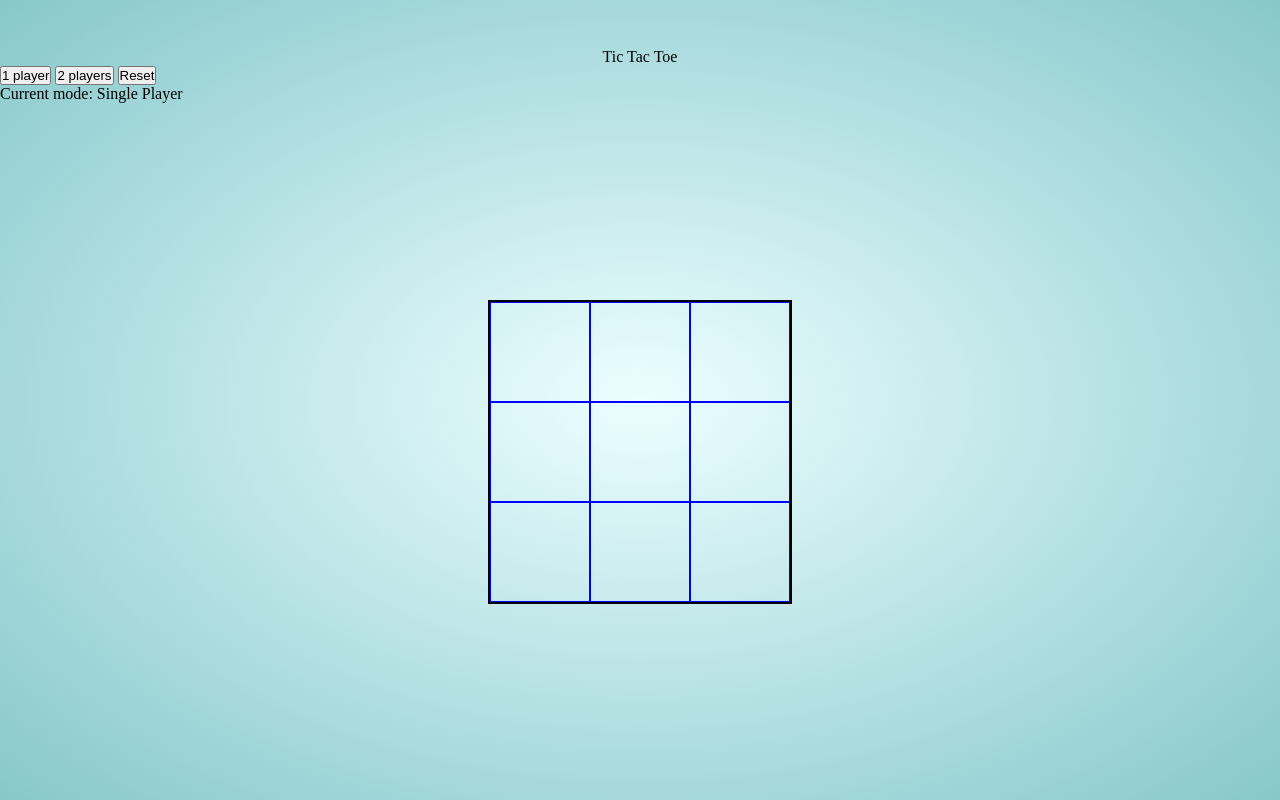
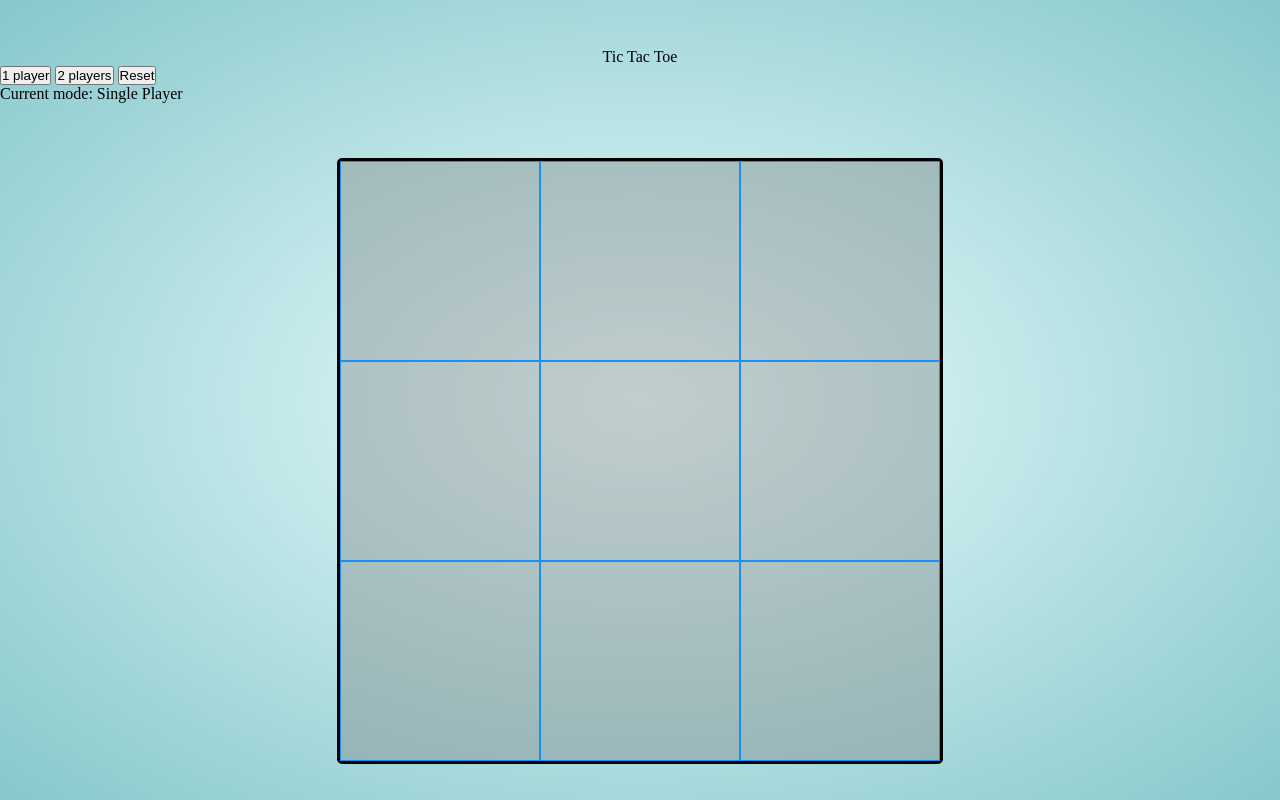
Before and after one commit to MC-GH/Tic-Tac-Toe, a plain HTML site: page html/index.html in a window 1280 px wide. Both pictures are taken after a click on the button "1 player". Drawn offline with Linux system fonts and the light colour scheme.

Commit message:
reset function and switch players

```diff
--- a/css/styles.css
+++ b/css/styles.css
@@ -16,6 +16,10 @@ header {
     padding-top: 3rem;
 }
 
+#winner {
+    height: 18.4px;
+}
+
 main {
     flex: 1;
     display: flex;
@@ -24,15 +28,32 @@ main {
 }
 
  #gameBoard {
-    border: 2px solid black;
+    border: 3px solid black;
+    border-radius: 5px;
     display: grid;
-    grid-template-columns: repeat(3, 100px);
-    grid-template-rows: repeat(3, 100px);
+    grid-template-columns: repeat(3, 200px);
+    grid-template-rows: repeat(3, 200px);
     justify-content: center;
+    background-color: rgba(128, 128, 128, 0.392);
  }
 
  .cell {
-    border: 1px solid blue;
-    font-size: 5rem;
+    border: 1px solid rgba(0, 136, 255, 0.856);
+    font-size: 10rem;
     text-align: center;
  }
+
+ .cell:hover {
+    background-color: rgba(128, 128, 128, 0.655);
+ }
+
+@media only screen and (max-width: 600px) {
+    #gameBoard {
+        grid-template-columns: repeat(3, 100px);
+        grid-template-rows: repeat(3, 100px);
+    }
+
+    .cell {
+        font-size: 5rem;
+    }
+}
--- a/js/script.js
+++ b/js/script.js
@@ -63,17 +63,13 @@ const PLAYER = (name, sign) => {
     return {GETNAME, GETSIGN};
 }
 
-
-
 //GAMECONTROLLER Module
 const GAMECONTROLLER = (() => {
-    const PLAYERONE = PLAYER("Michaël", 'X');
-    const PLAYERTWO = PLAYER("God", 'O');
-    let currentPlayer = PLAYERONE;
+    let playerOne = PLAYER("Player X", 'X');
+    let playerTwo = PLAYER("Computer", 'O');
+    let currentPlayer = playerOne;
     let currentPlayerName = currentPlayer.GETNAME();
     let currentPlayerSign = currentPlayer.GETSIGN();
-    //To do = set playing variable when a mode is selected to true.
-    //Make it so it is unable to switch mode when active, or reset the game
     let playing = true;
     let aiActive = true;
     const WINNERTEXT = document.querySelector('#winner');
@@ -84,11 +80,27 @@ const GAMECONTROLLER = (() => {
         [0,4,8],[6,4,2]
     ]
 
+    const CREATEPLAYERS = () => {
+        if(aiActive) {
+            playerOne = PLAYER("Player X", 'X');
+            playerTwo = PLAYER("Computer", 'O');
+            currentPlayer = playerOne;
+
+        } else {
+            playerOne = PLAYER("Player X", 'X');
+            playerTwo = PLAYER("Player O", 'O');
+            currentPlayer = playerTwo;
+        }
+        currentPlayerName = currentPlayer.GETNAME();
+        currentPlayerSign = currentPlayer.GETSIGN();
+    }
+
    const SETUPEVENTLISTENERS = () => {
     const SINGLEPLAYERBUTTON = document.querySelector('#singlePlayerButton');
     SINGLEPLAYERBUTTON.addEventListener('click', () => {
         if(!playing || GAMEBOARD.ISBOARDBLANK()) {
             aiActive = true;
+            CREATEPLAYERS();
             UPDATEGAMEINFO();
         }
     })
@@ -97,6 +109,7 @@ const GAMECONTROLLER = (() => {
     MULTIPLAYERBUTTON.addEventListener('click', () => {
         if(!playing || GAMEBOARD.ISBOARDBLANK()) {
             aiActive = false;
+            CREATEPLAYERS();
             UPDATEGAMEINFO();
         }
     })
@@ -106,6 +119,7 @@ const GAMECONTROLLER = (() => {
         GAMEBOARD.RESETBOARD();
         GAMEBOARD.RENDERBOARD();
         playing = true;
+        CREATEPLAYERS();
         SETUPEVENTLISTENERS();
         UPDATEGAMEINFO();
         WINNERTEXT.textContent = "";
@@ -118,7 +132,8 @@ const GAMECONTROLLER = (() => {
             if(playing) {
                 const CURRENTVALUE = cell.getAttribute('value');
                 if(CURRENTVALUE !== null) {
-                    console.log("Cell already occupied. Pick another.")
+                    console.log("Cell already occupied. Pick another.");
+                    return;
                 } else {
                     //update the array of the board
                     const INDEX = cell.getAttribute('data-index');
@@ -151,18 +166,16 @@ const GAMECONTROLLER = (() => {
         })
         const CHOSENINDEX = Math.floor(Math.random()*emptyCells.length);
         GAMEBOARD.UPDATEBOARDVALUES(currentPlayerSign, emptyCells[CHOSENINDEX]);
-
-        // cell.setAttribute('value',currentPlayerSign);
     }
 
 
     const SWITCHPLAYER = () => {
-        if(currentPlayer === PLAYERONE) {
-            currentPlayer = PLAYERTWO;
+        if(currentPlayer === playerOne) {
+            currentPlayer = playerTwo;
             currentPlayerName = currentPlayer.GETNAME();
             currentPlayerSign = currentPlayer.GETSIGN();
         } else {
-            currentPlayer = PLAYERONE;
+            currentPlayer = playerOne;
             currentPlayerName = currentPlayer.GETNAME();
             currentPlayerSign = currentPlayer.GETSIGN();
         }
```
